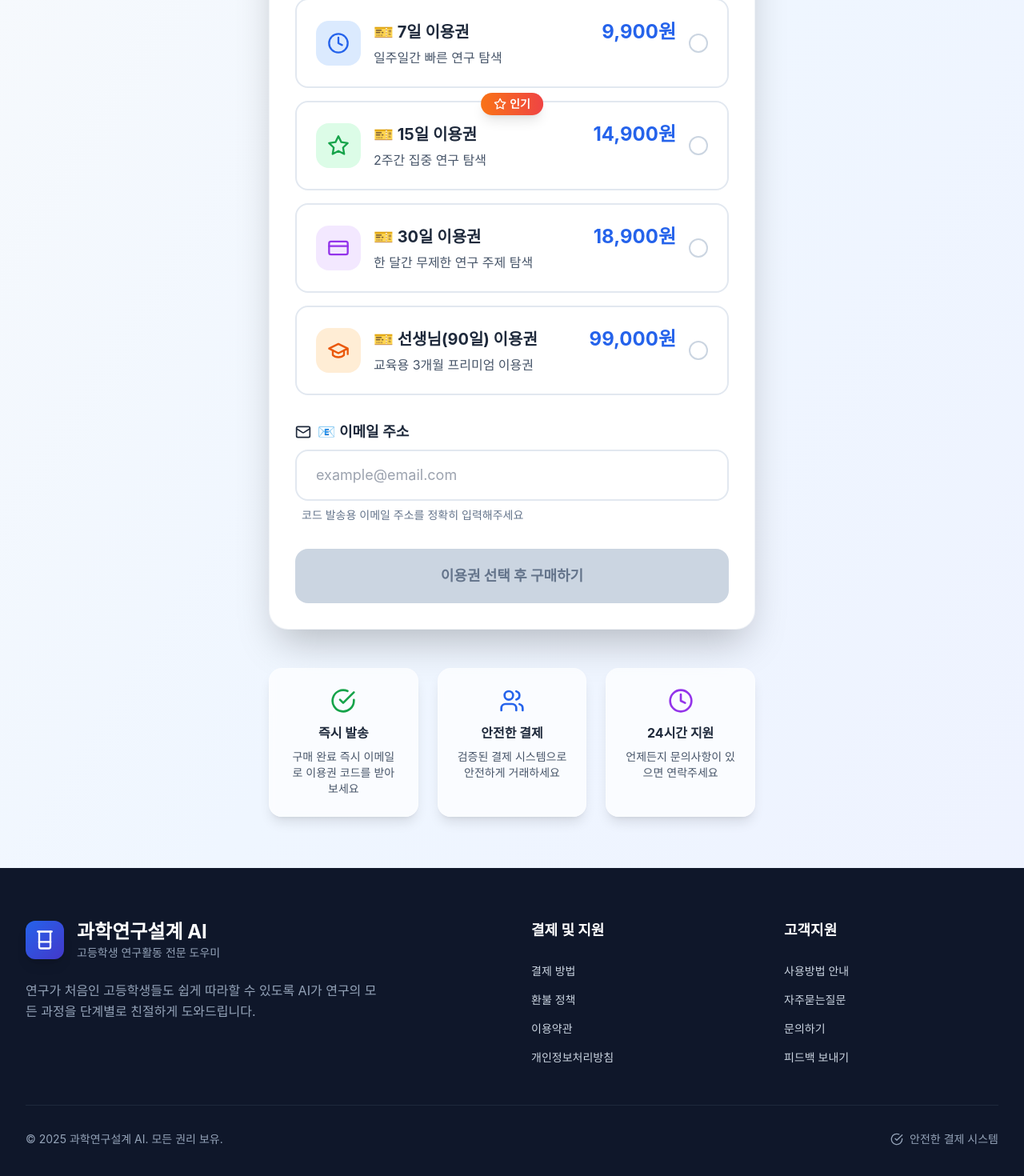
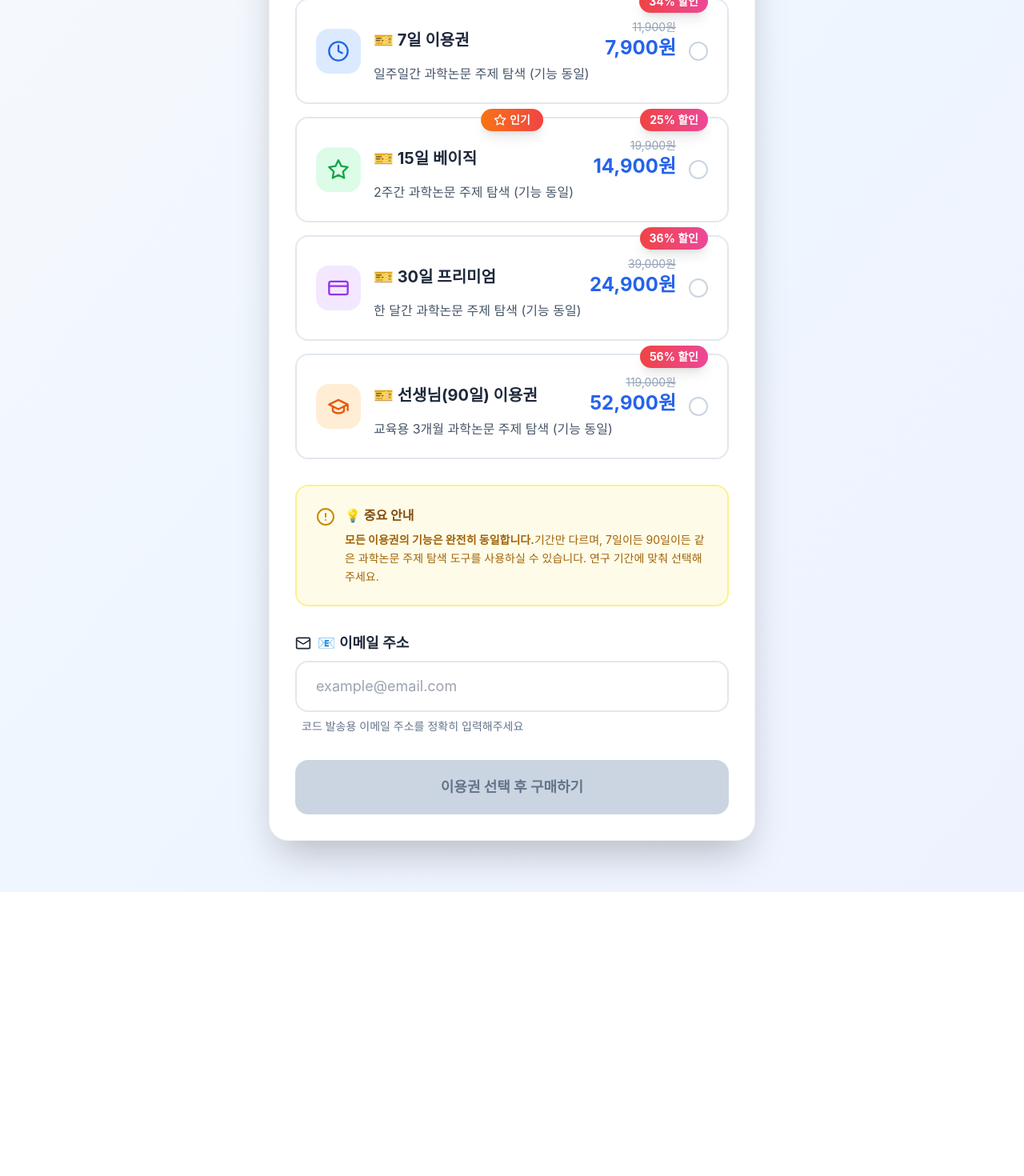
Before and after one commit to jonghyeuk/littlescieceAIchatlanding, a React (Create React App) app: page /pricing in a window 1280 px wide. Shown: the part 480-1950 px from the top of the page at 80% size. After the commit the page ends 1595 px from the top, so only its background shows below. Built offline with nearby package versions, Linux system fonts and the light colour scheme; the HTML template or start-up script is replaced by a standard one.

Commit message:
Update PricingPage.js

```diff
--- a/src/components/PricingPage.js
+++ b/src/components/PricingPage.js
@@ -2,7 +2,6 @@ import React, { useState } from 'react';
 import {
   Beaker,
   Clock,
-  Users,
   Star,
   GraduationCap,
   Mail,
@@ -23,40 +22,44 @@ const PricingPage = () => {
     {
       id: '7일 이용권',
       title: '7일 이용권',
-      price: 9900,
+      price: 7900, // 🔥 11900원 -> 7900원
+      originalPrice: 11900, // 🔥 원가 표시
       duration: '7일',
       icon: Clock,
-      description: '일주일간 빠른 연구 탐색',
+      description: '일주일간 과학논문 주제 탐색 (기능 동일)',
       color: 'blue',
       popular: false
     },
     {
       id: '15일 이용권',
-      title: '15일 이용권',
-      price: 14900,
+      title: '15일 베이직',
+      price: 14900, // 🔥 19900원 -> 14900원 (동일)
+      originalPrice: 19900, // 🔥 원가 표시
       duration: '15일',
       icon: Star,
-      description: '2주간 집중 연구 탐색',
+      description: '2주간 과학논문 주제 탐색 (기능 동일)',
       color: 'green',
       popular: true
     },
     {
       id: '30일 이용권',
-      title: '30일 이용권',
-      price: 18900,
+      title: '30일 프리미엄',
+      price: 24900, // 🔥 18900원 -> 24900원
+      originalPrice: 39000, // 🔥 원가 표시
       duration: '30일',
       icon: CreditCard,
-      description: '한 달간 무제한 연구 주제 탐색',
+      description: '한 달간 과학논문 주제 탐색 (기능 동일)',
       color: 'purple',
       popular: false
     },
     {
       id: '선생님(90일) 이용권',
       title: '선생님(90일) 이용권',
-      price: 99000,
+      price: 52900, // 🔥 99000원 -> 52900원
+      originalPrice: 119000, // 🔥 원가 표시
       duration: '90일',
       icon: GraduationCap,
-      description: '교육용 3개월 프리미엄 이용권',
+      description: '교육용 3개월 과학논문 주제 탐색 (기능 동일)',
       color: 'orange',
       popular: false
     }
@@ -68,8 +71,7 @@ const PricingPage = () => {
     setResult({ type: '', message: '' });
   };
 
-  const handleSubmit = async (e) => {
-    e.preventDefault();
+  const handleSubmit = async () => {
 
     if (!selectedLicense) {
       alert('이용권을 선택해주세요.');
@@ -86,13 +88,17 @@ const PricingPage = () => {
     setResult({ type: '', message: '' });
 
     try {
-      // CORS 우회: 동적 form 생성 방식
+      // 🔥 CORS 우회: iframe 방식으로 변경 (새 창 대신)
+      const iframe = document.createElement('iframe');
+      iframe.style.display = 'none';
+      iframe.name = 'purchase_iframe';
+
       const form = document.createElement('form');
       form.method = 'POST';
       form.action = 'https://script.google.com/macros/s/AKfycbzf3jRGmmHaf5okkHfypPucV6Xj0AlOKnrTQ_dcD_Kw-PmMXAkKO-vGmAqLN7QDqFzq/exec';
-      form.target = '_blank';
+      form.target = 'purchase_iframe'; // 🔥 '_blank' 대신 iframe 사용
 
-      // 데이터 추가
+      // 데이터 추가 (기존과 동일)
       const actionInput = document.createElement('input');
       actionInput.type = 'hidden';
       actionInput.name = 'action';
@@ -111,15 +117,66 @@ const PricingPage = () => {
       emailInput.value = buyerEmail;
       form.appendChild(emailInput);
 
+      // 🔥 iframe과 form을 DOM에 추가
+      document.body.appendChild(iframe);
       document.body.appendChild(form);
+
+      // 🔥 iframe 로드 이벤트 처리
+      iframe.onload = function() {
+        try {
+          const iframeContent = iframe.contentDocument || iframe.contentWindow.document;
+          const htmlContent = iframeContent.documentElement.outerHTML;
+
+          // PayApp 리다이렉트 페이지인지 확인
+          if (htmlContent.includes('PayApp') || htmlContent.includes('결제창')) {
+            // 실제 결제창을 새 창에서 열기
+            const scripts = iframeContent.querySelectorAll('script');
+            let payAppUrl = null;
+
+            scripts.forEach(script => {
+              const scriptText = script.textContent || script.innerText;
+              const urlMatch = scriptText.match(/window\.location\.href = ['"]([^'"]+)['"]/);
+              if (urlMatch) {
+                payAppUrl = urlMatch[1];
+              }
+            });
+
+            if (payAppUrl) {
+              window.open(payAppUrl, '_blank');
+            }
+
+            setResult({
+              type: 'success',
+              message: `구매 요청 완료! PayApp 결제창이 새 창에서 열립니다. ${buyerEmail}로 결제 완료 후 이용권 코드가 발송됩니다.`
+            });
+          } else if (htmlContent.includes('오류') || htmlContent.includes('에러')) {
+            setResult({
+              type: 'error',
+              message: '결제 요청 중 오류가 발생했습니다. 다시 시도해주세요.'
+            });
+          } else {
+            setResult({
+              type: 'success',
+              message: `구매 요청 완료! ${buyerEmail}로 이용권 코드가 발송됩니다.`
+            });
+          }
+        } catch (error) {
+          // CORS로 인해 결과를 읽을 수 없는 경우 (정상)
+          setResult({
+            type: 'success',
+            message: `구매 요청 완료! ${buyerEmail}로 이용권 코드가 발송됩니다. 결제창이 새 창에서 열릴 수 있습니다.`
+          });
+        }
+
+        // 정리
+        setTimeout(() => {
+          if (iframe.parentNode) document.body.removeChild(iframe);
+          if (form.parentNode) document.body.removeChild(form);
+        }, 2000);
+      };
+
+      // form 제출
       form.submit();
-      document.body.removeChild(form);
-
-      // 성공 메시지 표시
-      setResult({
-        type: 'success',
-        message: `구매 요청 완료! ${buyerEmail}로 이용권 코드가 발송됩니다. 새 창이 열리면서 처리 결과를 확인할 수 있습니다.`
-      });
 
     } catch (error) {
       setResult({
@@ -180,7 +237,7 @@ const PricingPage = () => {
           </div>
 
           <div className="p-8">
-            <form onSubmit={handleSubmit} className="space-y-8">
+            <div className="space-y-8">
               {/* License Options */}
               <div className="space-y-4">
                 <h3 className="text-xl font-bold text-slate-800 mb-6">이용권을 선택해주세요</h3>
@@ -188,6 +245,7 @@ const PricingPage = () => {
                 {licenses.map((license) => {
                   const IconComponent = license.icon;
                   const isSelected = selectedLicense === license.id;
+                  const discountPercent = Math.round((1 - license.price / license.originalPrice) * 100);
 
                   return (
                     <div
@@ -207,6 +265,13 @@ const PricingPage = () => {
                           </div>
                         </div>
                       )}
+
+                      {/* 🔥 할인율 표시 */}
+                      <div className="absolute -top-3 right-6">
+                        <div className="bg-gradient-to-r from-red-500 to-pink-500 text-white px-3 py-1 rounded-full text-sm font-bold shadow-lg">
+                          {discountPercent}% 할인
+                        </div>
+                      </div>
 
                       <div className="flex items-center space-x-4">
                         <div className={`w-14 h-14 rounded-2xl flex items-center justify-center ${
@@ -228,8 +293,14 @@ const PricingPage = () => {
                             <h4 className="text-xl font-bold text-slate-800">
                               🎫 {license.title}
                             </h4>
-                            <div className="text-2xl font-bold text-blue-600">
-                              {license.price.toLocaleString()}원
+                            <div className="text-right">
+                              {/* 🔥 원가 취소선 + 할인가 */}
+                              <div className="text-sm text-slate-400 line-through">
+                                {license.originalPrice.toLocaleString()}원
+                              </div>
+                              <div className="text-2xl font-bold text-blue-600">
+                                {license.price.toLocaleString()}원
+                              </div>
                             </div>
                           </div>
                           <p className="text-slate-600 mt-1">{license.description}</p>
@@ -246,6 +317,21 @@ const PricingPage = () => {
                     </div>
                   );
                 })}
+              </div>
+
+              {/* 🔥 기능 동일성 안내 추가 */}
+              <div className="bg-yellow-50 border-2 border-yellow-200 rounded-2xl p-6">
+                <div className="flex items-start space-x-3">
+                  <AlertCircle className="w-6 h-6 text-yellow-600 flex-shrink-0 mt-0.5" />
+                  <div>
+                    <h4 className="font-bold text-yellow-800 mb-2">💡 중요 안내</h4>
+                    <p className="text-yellow-700 text-sm leading-relaxed">
+                      <strong>모든 이용권의 기능은 완전히 동일합니다.</strong>
+                      기간만 다르며, 7일이든 90일이든 같은 과학논문 주제 탐색 도구를 사용하실 수 있습니다.
+                      연구 기간에 맞춰 선택해주세요.
+                    </p>
+                  </div>
+                </div>
               </div>
 
               {/* Email Input */}
@@ -270,7 +356,7 @@ const PricingPage = () => {
 
               {/* Submit Button */}
               <button
-                type="submit"
+                onClick={handleSubmit}
                 disabled={!isFormValid || loading}
                 className={`w-full py-5 rounded-2xl text-lg font-bold transition-all transform flex items-center justify-center space-x-3 ${
                   isFormValid && !loading
@@ -292,7 +378,7 @@ const PricingPage = () => {
                   <span>이용권 선택 후 구매하기</span>
                 )}
               </button>
-            </form>
+            </div>
 
             {/* Result Message */}
             {result.message && (
@@ -317,80 +403,8 @@ const PricingPage = () => {
           </div>
         </div>
 
-        {/* Additional Info */}
-        <div className="mt-12 grid md:grid-cols-3 gap-6">
-          <div className="bg-white/70 backdrop-blur-sm rounded-2xl p-6 border border-white/20 shadow-lg text-center">
-            <CheckCircle className="w-8 h-8 text-green-600 mx-auto mb-3" />
-            <h4 className="font-bold text-slate-800 mb-2">즉시 발송</h4>
-            <p className="text-sm text-slate-600">구매 완료 즉시 이메일로 이용권 코드를 받아보세요</p>
-          </div>
 
-          <div className="bg-white/70 backdrop-blur-sm rounded-2xl p-6 border border-white/20 shadow-lg text-center">
-            <Users className="w-8 h-8 text-blue-600 mx-auto mb-3" />
-            <h4 className="font-bold text-slate-800 mb-2">안전한 결제</h4>
-            <p className="text-sm text-slate-600">검증된 결제 시스템으로 안전하게 거래하세요</p>
-          </div>
-
-          <div className="bg-white/70 backdrop-blur-sm rounded-2xl p-6 border border-white/20 shadow-lg text-center">
-            <Clock className="w-8 h-8 text-purple-600 mx-auto mb-3" />
-            <h4 className="font-bold text-slate-800 mb-2">24시간 지원</h4>
-            <p className="text-sm text-slate-600">언제든지 문의사항이 있으면 연락주세요</p>
-          </div>
-        </div>
       </div>
-
-      {/* Footer */}
-      <footer className="bg-slate-900 text-slate-300 py-16">
-        <div className="max-w-7xl mx-auto px-4 sm:px-6 lg:px-8">
-          <div className="grid md:grid-cols-4 gap-12">
-            <div className="col-span-2">
-              <div className="flex items-center mb-6">
-                <div className="w-12 h-12 bg-gradient-to-br from-blue-600 to-indigo-700 rounded-xl flex items-center justify-center mr-4 shadow-lg">
-                  <Beaker className="w-7 h-7 text-white" />
-                </div>
-                <div>
-                  <h3 className="text-2xl font-bold text-white">과학연구설계 AI</h3>
-                  <p className="text-sm text-slate-400">고등학생 연구활동 전문 도우미</p>
-                </div>
-              </div>
-              <p className="text-slate-400 mb-6 leading-relaxed max-w-md">
-                연구가 처음인 고등학생들도 쉽게 따라할 수 있도록
-                AI가 연구의 모든 과정을 단계별로 친절하게 도와드립니다.
-              </p>
-            </div>
-
-            <div>
-              <h4 className="font-bold text-white mb-6 text-lg">결제 및 지원</h4>
-              <ul className="space-y-3">
-                <li><a href="terms.html" className="hover:text-white transition-colors text-sm">결제 방법</a></li>
-                <li><a href="terms.html" className="hover:text-white transition-colors text-sm">환불 정책</a></li>
-                <li><a href="terms.html" className="hover:text-white transition-colors text-sm">이용약관</a></li>
-                <li><a href="privacy.html" className="hover:text-white transition-colors text-sm">개인정보처리방침</a></li>
-              </ul>
-            </div>
-
-            <div>
-              <h4 className="font-bold text-white mb-6 text-lg">고객지원</h4>
-              <ul className="space-y-3">
-                <li><a href="help.html" className="hover:text-white transition-colors text-sm">사용방법 안내</a></li>
-                <li><a href="faq.html" className="hover:text-white transition-colors text-sm">자주묻는질문</a></li>
-                <li><a href="contact.html" className="hover:text-white transition-colors text-sm">문의하기</a></li>
-                <li><a href="contact.html" className="hover:text-white transition-colors text-sm">피드백 보내기</a></li>
-              </ul>
-            </div>
-          </div>
-
-          <div className="border-t border-slate-800 mt-12 pt-8 flex flex-col md:flex-row justify-between items-center">
-            <p className="text-sm text-slate-400 mb-4 md:mb-0">
-              © 2025 과학연구설계 AI. 모든 권리 보유.
-            </p>
-            <div className="flex items-center text-sm text-slate-400 space-x-2">
-              <CheckCircle className="w-4 h-4" />
-              <span>안전한 결제 시스템</span>
-            </div>
-          </div>
-        </div>
-      </footer>
     </div>
   );
 };
```
